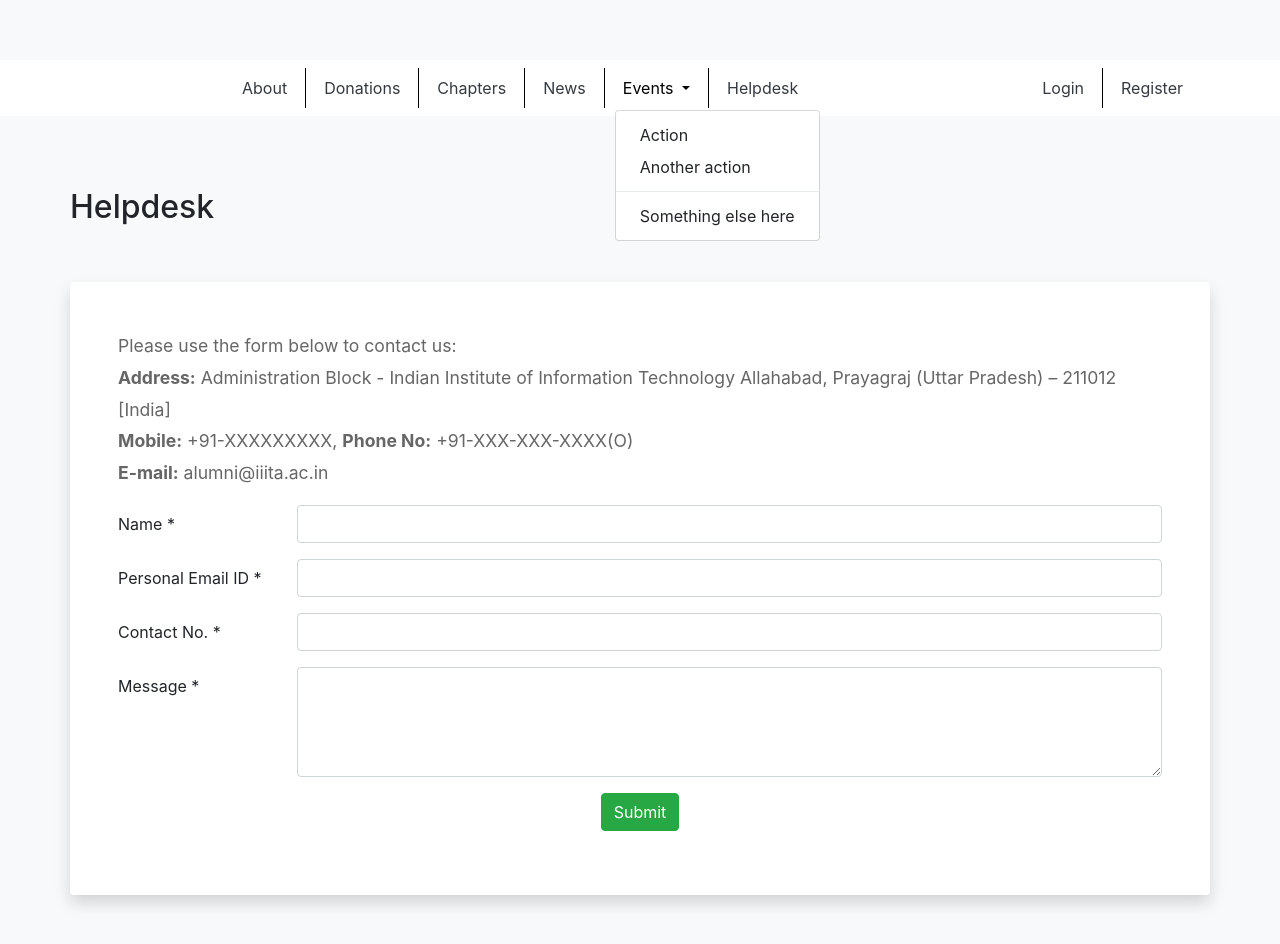
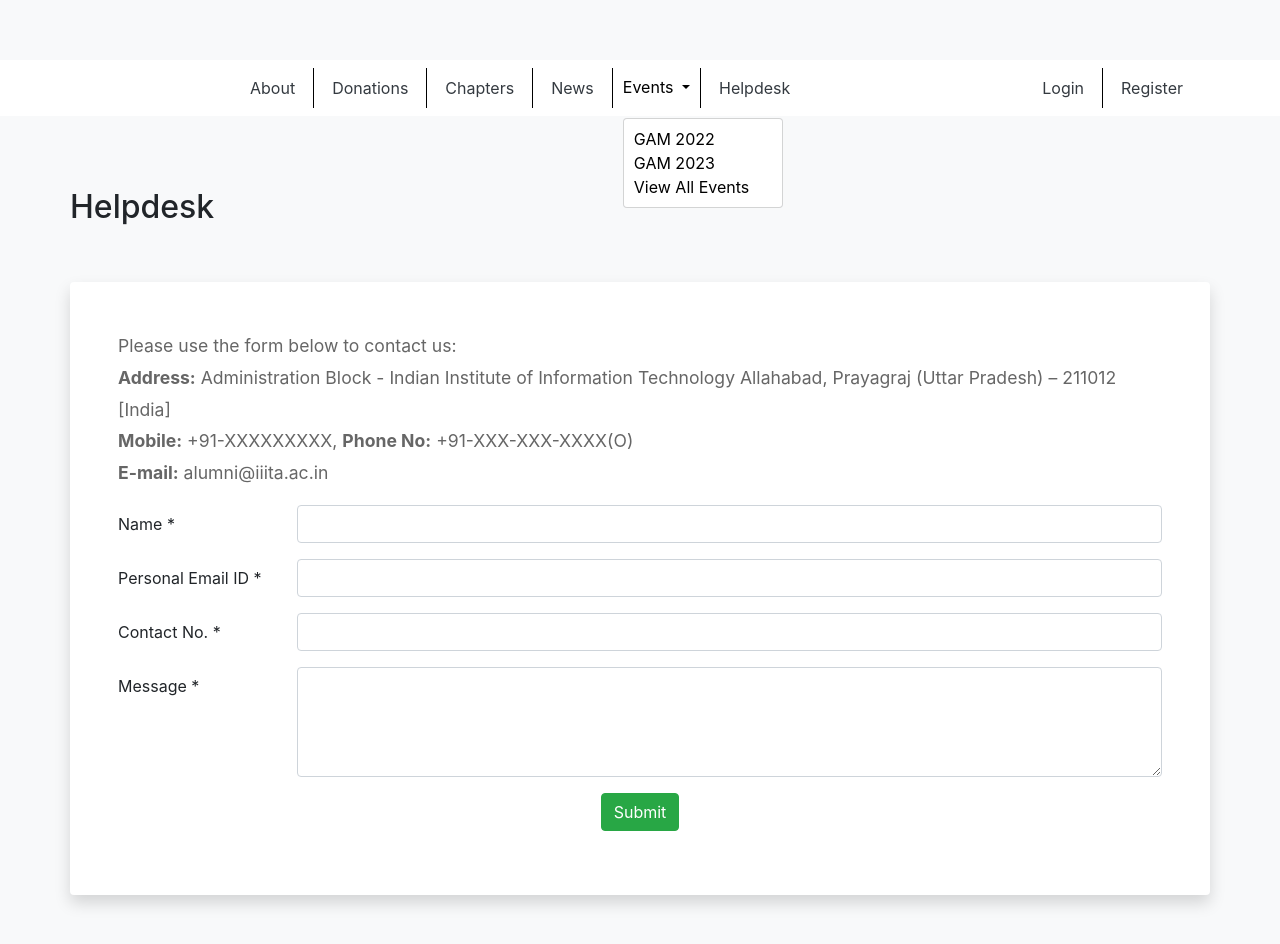
Before and after one commit to lavishmeena2764/ASSIC-Helpdesk, a plain HTML site: page index.html in a window 1280 px wide. Both pictures are taken after a click on the link "Events". Drawn offline with nearby package versions, Linux system fonts and the light colour scheme; some icons are missing.

Commit message:
events section in navbar fixed

```diff
--- a/index.html
+++ b/index.html
@@ -42,17 +42,27 @@
                 <li class="nav-item"><a href="" class="nav-link text-dark">Donations</a></li>
                 <li class="nav-item"><a href="" class="nav-link text-dark">Chapters</a></li>
                 <li class="nav-item"><a href="" class="nav-link text-dark">News</a></li>
-                <li class="nav-item dropdown">
-                    <a class="nav-link dropdown-toggle" href="#" style="color:black;" id="navbarDropdown" role="button"
-                        data-toggle="dropdown" aria-haspopup="true" aria-expanded="false">
+                <li class="button-dropdown">
+                    <a href="javascript:void(0)" class="dropdown-toggle">
                         Events
                     </a>
-                    <div class="dropdown-menu" aria-labelledby="navbarDropdown">
-                        <a class="dropdown-item" href="#">Action</a>
-                        <a class="dropdown-item" href="#">Another action</a>
-                        <div class="dropdown-divider"></div>
-                        <a class="dropdown-item" href="#">Something else here</a>
-                    </div>
+                    <ul class="dropdown-menu">
+                        <li>
+                            <a href="#">
+                                GAM 2022
+                            </a>
+                        </li>
+                        <li>
+                            <a href="#">
+                                GAM 2023
+                            </a>
+                        </li>
+                        <li>
+                            <a href="#">
+                                View All Events
+                            </a>
+                        </li>
+                    </ul>
                 </li>
                 <li style="border: none;" class="nav-item"><a href="" class="nav-link text-dark">Helpdesk</a></li>
             </ul>
@@ -120,6 +130,32 @@
 
 
         </div>
+        <script>
+            jQuery(document).ready(function (e) {
+                function t(t) {
+                    e(t).bind("click", function (t) {
+                        t.preventDefault();
+                        e(this).parent().fadeOut()
+                    })
+                }
+                e(".dropdown-toggle").click(function () {
+                    var t = e(this).parents(".button-dropdown").children(".dropdown-menu").is(":hidden");
+                    e(".button-dropdown .dropdown-menu").hide();
+                    e(".button-dropdown .dropdown-toggle").removeClass("active");
+                    if (t) {
+                        e(this).parents(".button-dropdown").children(".dropdown-menu").toggle().parents(".button-dropdown").children(".dropdown-toggle").addClass("active")
+                    }
+                });
+                e(document).bind("click", function (t) {
+                    var n = e(t.target);
+                    if (!n.parents().hasClass("button-dropdown")) e(".button-dropdown .dropdown-menu").hide();
+                });
+                e(document).bind("click", function (t) {
+                    var n = e(t.target);
+                    if (!n.parents().hasClass("button-dropdown")) e(".button-dropdown .dropdown-toggle").removeClass("active");
+                })
+            });
+        </script>
         <script src="https://code.jquery.com/jquery-3.1.1.min.js"></script>
         <script src="https://cdnjs.cloudflare.com/ajax/libs/tether/1.4.0/js/tether.min.js"></script>
         <script src="https://pingendo.com/assets/bootstrap/bootstrap-4.0.0-alpha.6.min.js"></script>
--- a/styles.css
+++ b/styles.css
@@ -2,11 +2,39 @@ body {
   font-family: sans-serif;
   color: black;
 }
+
 .navbar-nav li {
   border-right: 1px solid rgb(0, 0, 0);
   margin-left: 10px;
   padding-right: 10px;
 }
+
+.button-dropdown ul{
+  left: auto;
+}
+
+.button-dropdown{
+  padding-top: 7px;
+}
+
+.button-dropdown a:hover{
+  text-decoration: none;
+  color: black;
+}
+
+.button-dropdown a{
+  text-decoration: none;
+  color: black;
+}
+
+.button-dropdown ul li{
+  border: none;
+}
+.button-dropdown ul li a{
+  text-decoration: none;
+  color: black;
+}
+
 
 .help-info a{
   color: #666666;
```
